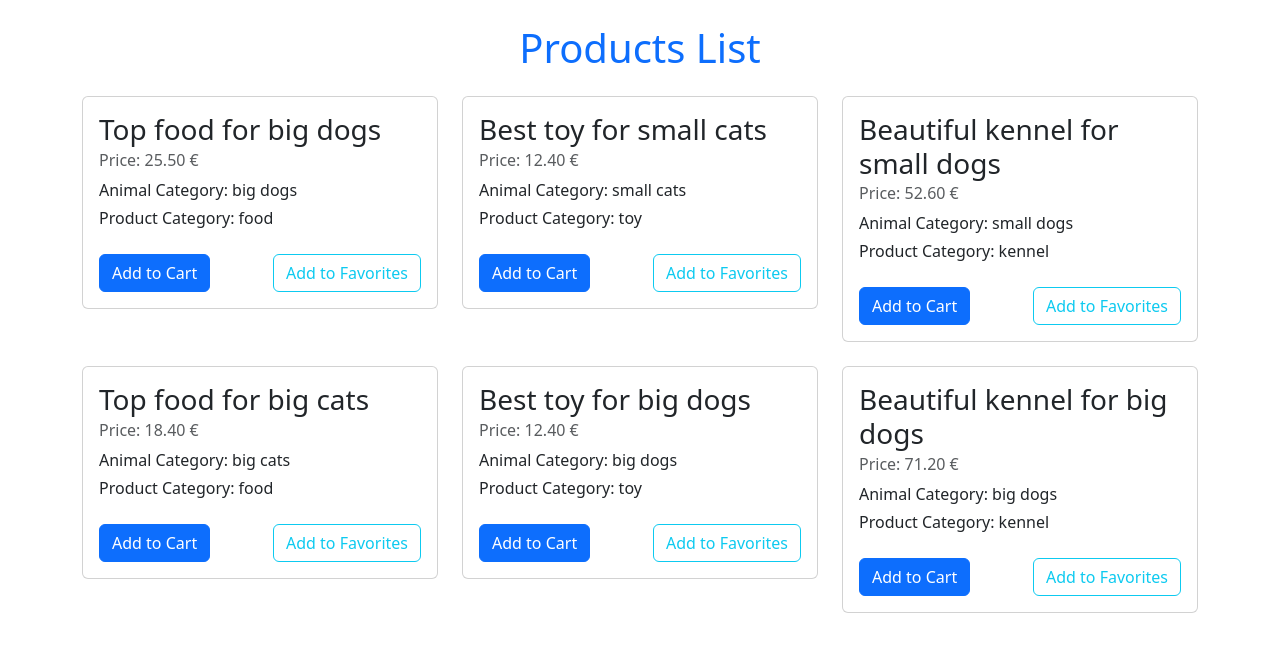
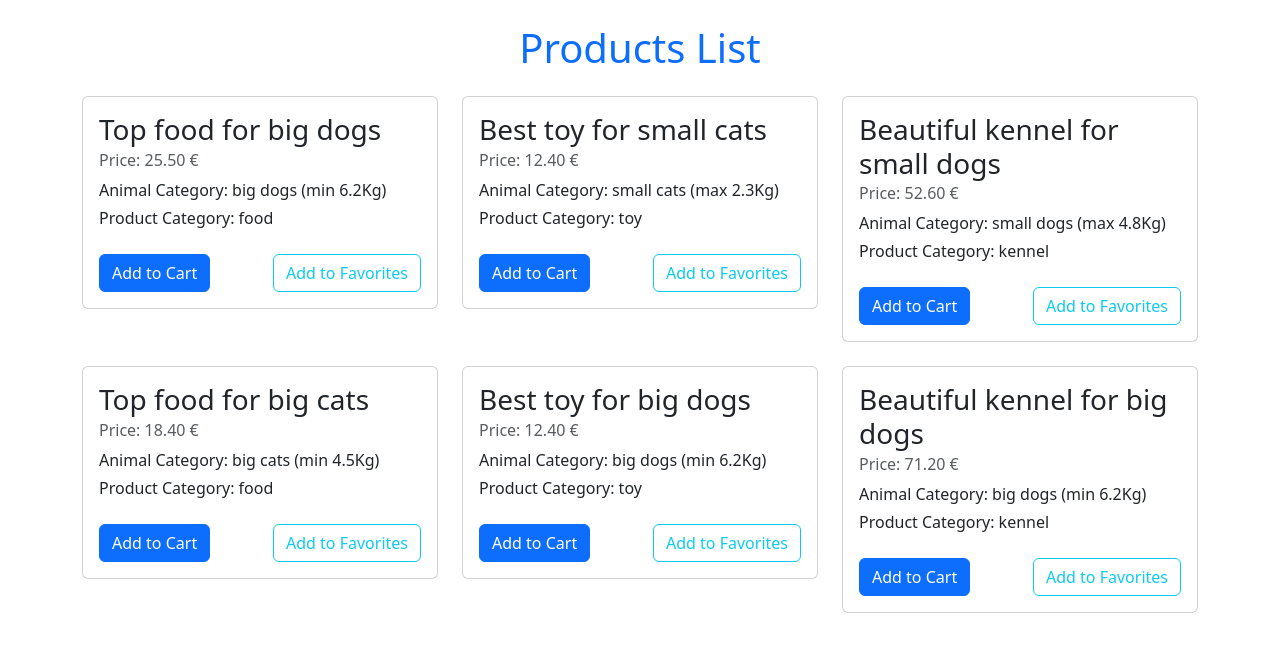
Before and after one commit to EmilioGall/php-oop-2, a PHP site: page / in a window 1280 px wide. Shown: the top 652 px of the page. Run offline with PHP 8.4, Linux system fonts and the light colour scheme.

Commit message:
feat: printed in page info about animals weight

```diff
--- a/index.php
+++ b/index.php
@@ -6,13 +6,15 @@ require_once __DIR__ . '/models/specificPrduct.php';
 $animal_category_small_dogs = new AnimalCategory('dogs', 'small');
 $animal_category_small_dogs->setAnimalWeight(4800);
 $animal_category_big_dogs = new AnimalCategory('dogs', 'big');
-$animal_category_small_dogs->setAnimalWeight(4800);
+$animal_category_big_dogs->setAnimalWeight(6200);
 $animal_category_small_cats = new AnimalCategory('cats', 'small');
-$animal_category_small_dogs->setAnimalWeight(4800);
+$animal_category_small_cats->setAnimalWeight(2300);
 $animal_category_big_cats = new AnimalCategory('cats', 'big');
-$animal_category_small_dogs->setAnimalWeight(4800);
+$animal_category_big_cats->setAnimalWeight(4500);
 
-// var_dump($animal_big_cats);
+// var_dump($animal_category_big_dogs);
+
+
 
 
 /**********  INSTANCES FOR PRODUCTS CATEGORY  **********/
@@ -34,14 +36,20 @@ $product_1_array = [];
 $product_1_name = $product_1->getName();
 $product_1_array['name'] = $product_1_name;
 
-$product_1_name = $product_1->getPrice();
-$product_1_array['price'] = $product_1_name;
+$product_1_price = $product_1->getPrice();
+$product_1_array['price'] = $product_1_price;
 
-$product_1_name = $product_1->getAnimalCategory()->getSize() . ' ' . $product_1->getAnimalCategory()->getSpecies();
-$product_1_array['animal_category'] = $product_1_name;
+$product_1_animal_category = $product_1->getAnimalCategory()->getSize() . ' ' . $product_1->getAnimalCategory()->getSpecies();
+$product_1_array['animal_category'] = $product_1_animal_category;
 
-$product_1_name = $product_1->getProductCategory()->getType();
-$product_1_array['product_category'] = $product_1_name;
+$product_1_size = $product_1->getAnimalCategory()->getSize();
+$product_1_array['size'] = $product_1_size;
+
+$product_1_animal_weight = $product_1->getAnimalCategory()->getAnimalWeightInKg();
+$product_1_array['animal_weight'] = $product_1_animal_weight;
+
+$product_1_product_category = $product_1->getProductCategory()->getType();
+$product_1_array['product_category'] = $product_1_product_category;
 
 // var_dump($product_1_array);
 $products_array[] = $product_1_array;
@@ -54,14 +62,20 @@ $product_2_array = [];
 $product_2_name = $product_2->getName();
 $product_2_array['name'] = $product_2_name;
 
-$product_2_name = $product_2->getPrice();
-$product_2_array['price'] = $product_2_name;
+$product_2_price = $product_2->getPrice();
+$product_2_array['price'] = $product_2_price;
 
-$product_2_name = $product_2->getAnimalCategory()->getSize() . ' ' . $product_2->getAnimalCategory()->getSpecies();
-$product_2_array['animal_category'] = $product_2_name;
+$product_2_animal_category = $product_2->getAnimalCategory()->getSize() . ' ' . $product_2->getAnimalCategory()->getSpecies();
+$product_2_array['animal_category'] = $product_2_animal_category;
 
-$product_2_name = $product_2->getProductCategory()->getType();
-$product_2_array['product_category'] = $product_2_name;
+$product_2_size = $product_2->getAnimalCategory()->getSize();
+$product_2_array['size'] = $product_2_size;
+
+$product_2_animal_weight = $product_2->getAnimalCategory()->getAnimalWeightInKg();
+$product_2_array['animal_weight'] = $product_2_animal_weight;
+
+$product_2_product_category = $product_2->getProductCategory()->getType();
+$product_2_array['product_category'] = $product_2_product_category;
 
 // var_dump($product_2_array);
 $products_array[] = $product_2_array;
@@ -74,14 +88,20 @@ $product_3_array = [];
 $product_3_name = $product_3->getName();
 $product_3_array['name'] = $product_3_name;
 
-$product_3_name = $product_3->getPrice();
-$product_3_array['price'] = $product_3_name;
+$product_3_price = $product_3->getPrice();
+$product_3_array['price'] = $product_3_price;
 
-$product_3_name = $product_3->getAnimalCategory()->getSize() . ' ' . $product_3->getAnimalCategory()->getSpecies();
-$product_3_array['animal_category'] = $product_3_name;
+$product_3_animal_category = $product_3->getAnimalCategory()->getSize() . ' ' . $product_3->getAnimalCategory()->getSpecies();
+$product_3_array['animal_category'] = $product_3_animal_category;
 
-$product_3_name = $product_3->getProductCategory()->getType();
-$product_3_array['product_category'] = $product_3_name;
+$product_3_size = $product_3->getAnimalCategory()->getSize();
+$product_3_array['size'] = $product_3_size;
+
+$product_3_animal_weight = $product_3->getAnimalCategory()->getAnimalWeightInKg();
+$product_3_array['animal_weight'] = $product_3_animal_weight;
+
+$product_3_product_category = $product_3->getProductCategory()->getType();
+$product_3_array['product_category'] = $product_3_product_category;
 
 // var_dump($product_3_array);
 $products_array[] = $product_3_array;
@@ -94,14 +114,20 @@ $product_4_array = [];
 $product_4_name = $product_4->getName();
 $product_4_array['name'] = $product_4_name;
 
-$product_4_name = $product_4->getPrice();
-$product_4_array['price'] = $product_4_name;
+$product_4_price = $product_4->getPrice();
+$product_4_array['price'] = $product_4_price;
 
-$product_4_name = $product_4->getAnimalCategory()->getSize() . ' ' . $product_4->getAnimalCategory()->getSpecies();
-$product_4_array['animal_category'] = $product_4_name;
+$product_4_animal_category = $product_4->getAnimalCategory()->getSize() . ' ' . $product_4->getAnimalCategory()->getSpecies();
+$product_4_array['animal_category'] = $product_4_animal_category;
 
-$product_4_name = $product_4->getProductCategory()->getType();
-$product_4_array['product_category'] = $product_4_name;
+$product_4_size = $product_4->getAnimalCategory()->getSize();
+$product_4_array['size'] = $product_4_size;
+
+$product_4_animal_weight = $product_4->getAnimalCategory()->getAnimalWeightInKg();
+$product_4_array['animal_weight'] = $product_4_animal_weight;
+
+$product_4_product_category = $product_4->getProductCategory()->getType();
+$product_4_array['product_category'] = $product_4_product_category;
 
 // var_dump($product_4_array);
 $products_array[] = $product_4_array;
@@ -114,14 +140,20 @@ $product_5_array = [];
 $product_5_name = $product_5->getName();
 $product_5_array['name'] = $product_5_name;
 
-$product_5_name = $product_5->getPrice();
-$product_5_array['price'] = $product_5_name;
+$product_5_price = $product_5->getPrice();
+$product_5_array['price'] = $product_5_price;
 
-$product_5_name = $product_5->getAnimalCategory()->getSize() . ' ' . $product_5->getAnimalCategory()->getSpecies();
-$product_5_array['animal_category'] = $product_5_name;
+$product_5_animal_category = $product_5->getAnimalCategory()->getSize() . ' ' . $product_5->getAnimalCategory()->getSpecies();
+$product_5_array['animal_category'] = $product_5_animal_category;
 
-$product_5_name = $product_5->getProductCategory()->getType();
-$product_5_array['product_category'] = $product_5_name;
+$product_5_size = $product_5->getAnimalCategory()->getSize();
+$product_5_array['size'] = $product_5_size;
+
+$product_5_animal_weight = $product_5->getAnimalCategory()->getAnimalWeightInKg();
+$product_5_array['animal_weight'] = $product_5_animal_weight;
+
+$product_5_product_category = $product_5->getProductCategory()->getType();
+$product_5_array['product_category'] = $product_5_product_category;
 
 // var_dump($product_5_array);
 $products_array[] = $product_5_array;
@@ -134,14 +166,20 @@ $product_6_array = [];
 $product_6_name = $product_6->getName();
 $product_6_array['name'] = $product_6_name;
 
-$product_6_name = $product_6->getPrice();
-$product_6_array['price'] = $product_6_name;
+$product_6_price = $product_6->getPrice();
+$product_6_array['price'] = $product_6_price;
 
-$product_6_name = $product_6->getAnimalCategory()->getSize() . ' ' . $product_6->getAnimalCategory()->getSpecies();
-$product_6_array['animal_category'] = $product_6_name;
+$product_6_animal_category = $product_6->getAnimalCategory()->getSize() . ' ' . $product_6->getAnimalCategory()->getSpecies();
+$product_6_array['animal_category'] = $product_6_animal_category;
 
-$product_6_name = $product_6->getProductCategory()->getType();
-$product_6_array['product_category'] = $product_6_name;
+$product_6_size = $product_6->getAnimalCategory()->getSize();
+$product_6_array['size'] = $product_6_size;
+
+$product_6_animal_weight = $product_6->getAnimalCategory()->getAnimalWeightInKg();
+$product_6_array['animal_weight'] = $product_6_animal_weight;
+
+$product_6_product_category = $product_6->getProductCategory()->getType();
+$product_6_array['product_category'] = $product_6_product_category;
 
 // var_dump($product_6_array);
 $products_array[] = $product_6_array;
@@ -192,7 +230,10 @@ $products_array[] = $product_6_array;
 
                      <div class="mb-4">
 
-                        <p class="card-text my-1">Animal Category: <?php echo $product['animal_category']; ?></p>
+                        <p class="card-text my-1">
+                           Animal Category: <?php echo $product['animal_category']; ?>
+                           (<?php echo ($product['size'] === 'small') ? 'max' : 'min'; echo ' ' . $product['animal_weight'] . 'Kg' ?>)
+                        </p>
 
                         <p class="card-text my-1">Product Category: <?php echo $product['product_category']; ?></p>
 
--- a/models/specificPrduct.php
+++ b/models/specificPrduct.php
@@ -3,6 +3,7 @@
 require_once __DIR__ . '/productCategory.php';
 require_once __DIR__ . '/animalCategory.php';
 require_once __DIR__ . '/product.php';
+require_once __DIR__ . '/../traits/weightable.php';
 
 
 class SpecificProduct extends Product
--- a/traits/weightable.php
+++ b/traits/weightable.php
@@ -23,7 +23,7 @@ trait Weightable
       $this->animalWeight = $animalWeight;
    }
 
-   public function getWeightInKg(): float
+   public function getAnimalWeightInKg(): float
    {
 
       return $this->animalWeight / 1000;
```
